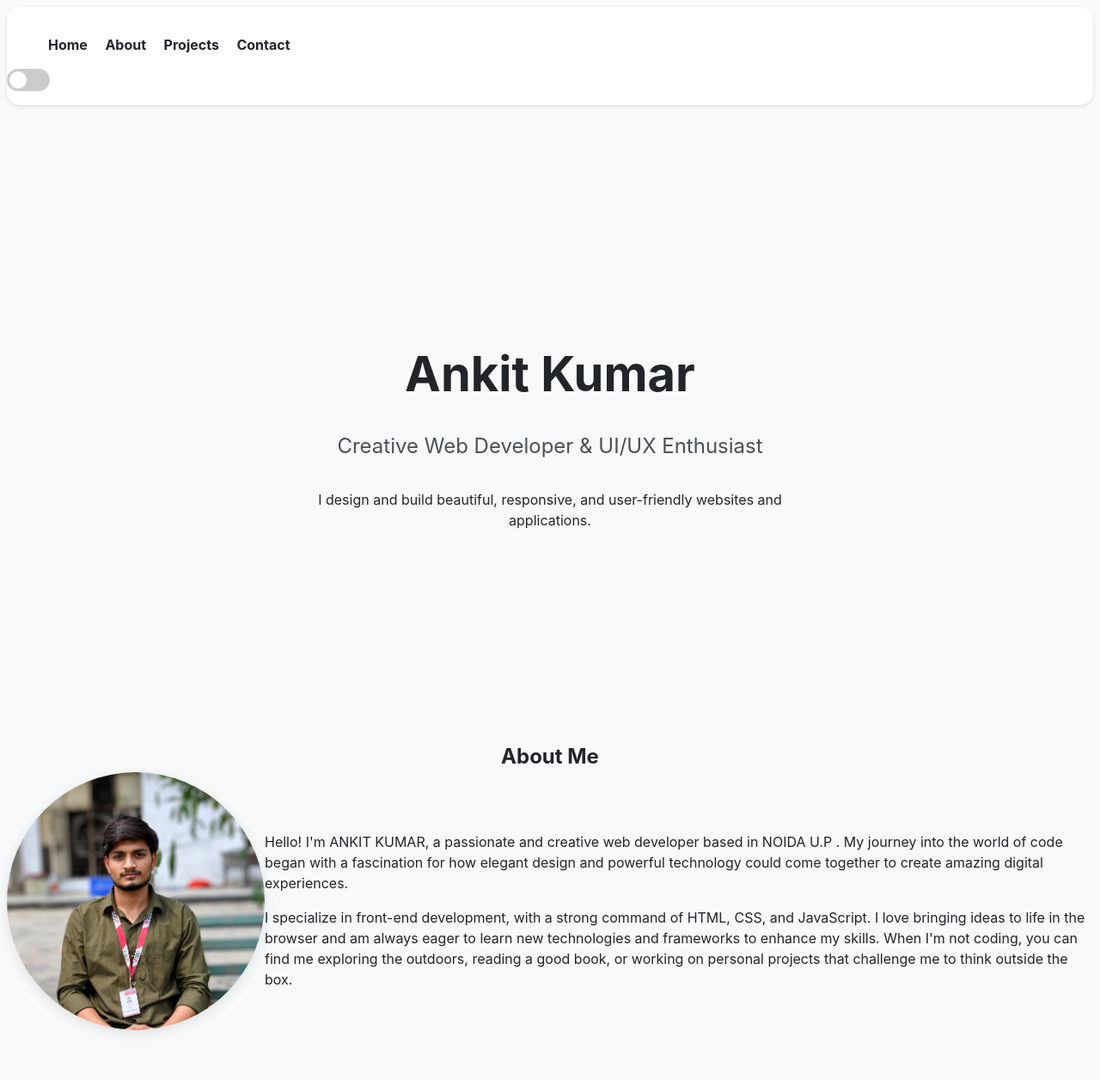
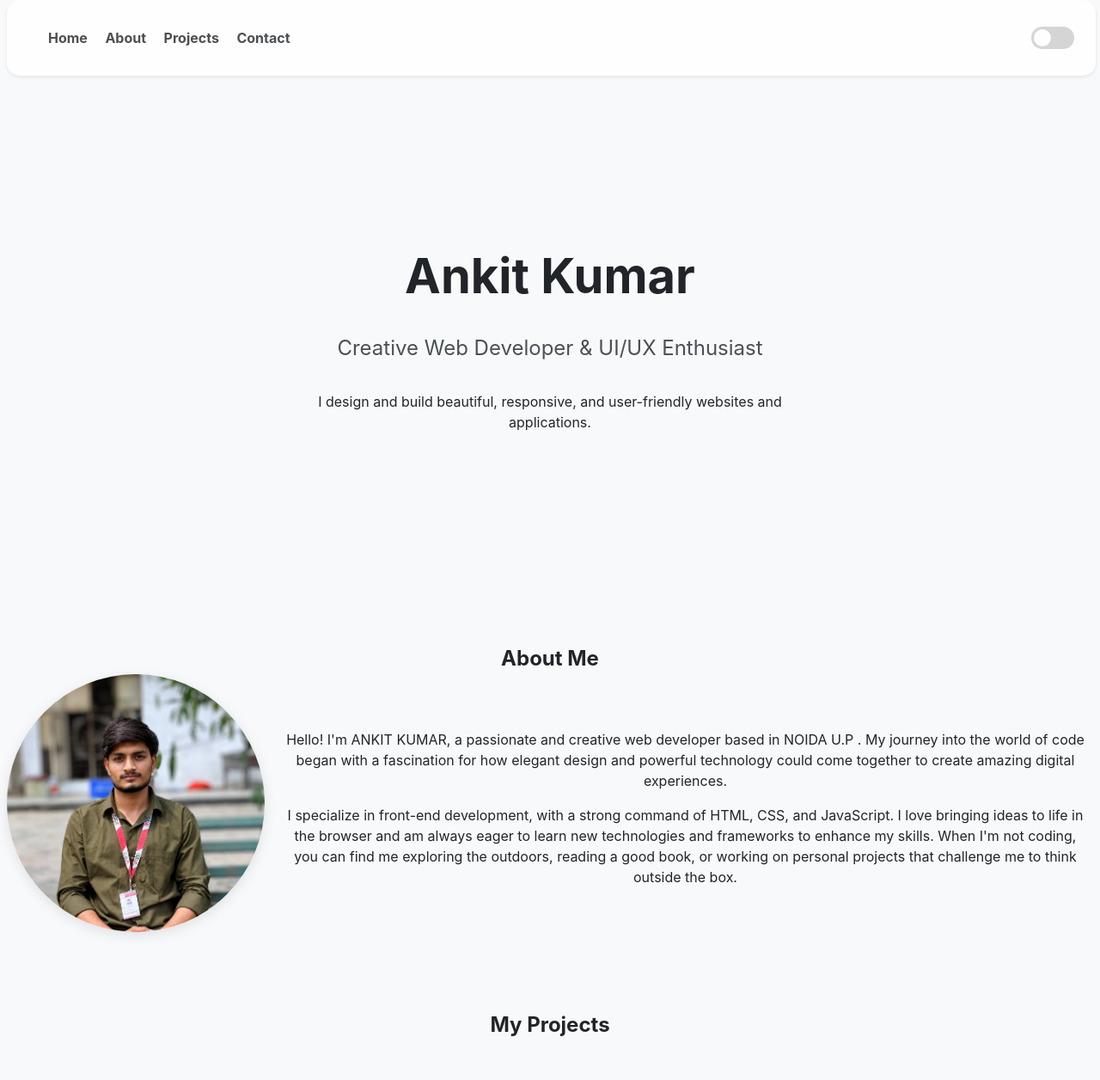
Before and after one commit to raoankit-dev/portfolio, a plain HTML site: page index.html in a window 1280 px wide. Shown: the top 1256 px of the page at 86% size. Drawn offline with Linux system fonts and the light colour scheme; grey boxes are pictures that could not be loaded.

Commit message:
Small fixes to the portfolio

```diff
--- a/css/style.css
+++ b/css/style.css
@@ -130,10 +130,14 @@ header{
   background-color: var(--surface-color);
   box-shadow: 0 2px 4px var(--shadow-color);
   padding: var(--spacing-unit) 0;
-    position: sticky;
+  position: absolute;
+  position: fixed;
   top: 0;
   z-index: 100;
   border-radius: 15px;
+  display: flex;
+  width: 99%;
+  opacity: 0.8;
 }
 
 /* In your HEADER & NAVIGATION section */
@@ -184,6 +188,9 @@ header nav ul li a{
 .theme-switcher{
   display: flex;
   align-items: center;
+  position: absolute;
+  right: 2%;
+  top: 35%;
 }
 
 .switch-label{
@@ -325,6 +332,13 @@ header nav ul li a{
 .about-text {
   /* Let the text column take up more space. 'flex: 2;' makes it twice as wide as the image column. */
   flex: 2;
+  margin-left: 10px;
+  padding: 0px 5px 10px 10px;
+  /* background-color: #007bff; */
+  border-radius: 5px;
+  /* box-shadow: 0 0px 10px black; */
+  /* border: 1px solid black; */
+  text-align: center;
 }
 
 .about-text p {
@@ -1026,6 +1040,10 @@ footer ul li a:hover {
     gap: var(--spacing-unit);
   }
 
+  .about-text {
+    box-shadow: 0px 0px 15px;
+  }
+
   /* === Typography Adjustments === */
 
   /*
@@ -1076,6 +1094,7 @@ footer ul li a:hover {
 
   footer ul li a {
     padding: 0.4rem; /* Add padding to create a larger tap target */
+    font-size: 1em;
   }
 
 }
```
Lines whose indentation alone changed are shown as unchanged.
